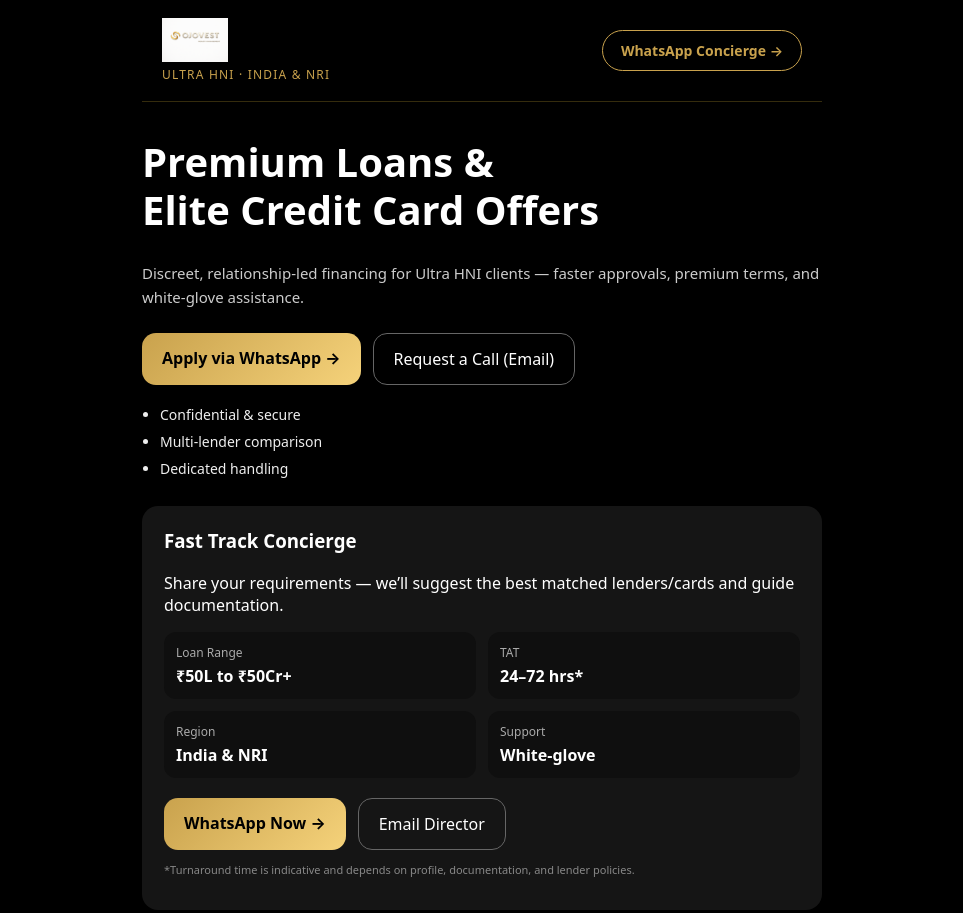
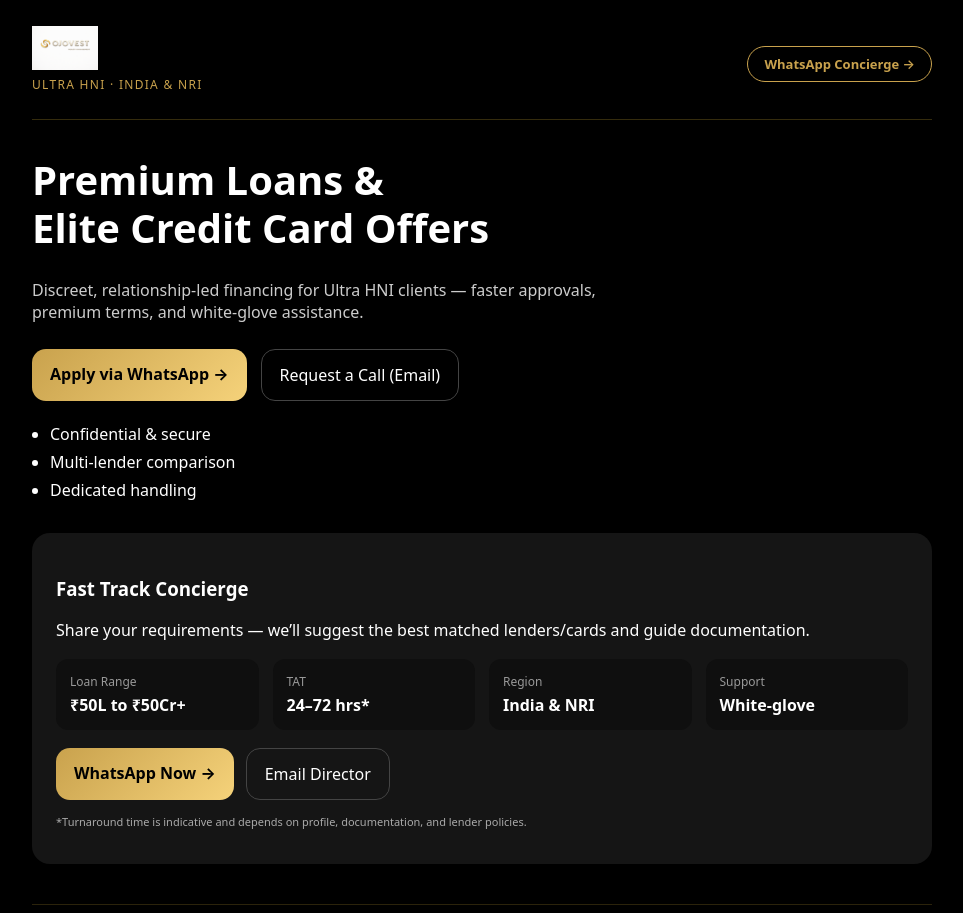
Before and after one commit to ojovest/ojovest, a Next.js app: page / in a window 1280 px wide. Shown: the top 913 px of the page, without its empty margins (158-1121 px from the left). Built offline with nearby package versions, Linux system fonts and the light colour scheme.

Commit message:
Update globals.css

```diff
--- a/app/globals.css
+++ b/app/globals.css
@@ -1,264 +1,207 @@
-/* =====================
-   Global Reset
-===================== */
-* {
-  box-sizing: border-box;
+/* ===== Base ===== */
+body {
+  background: #000;
+  color: #fff;
+  font-family: system-ui, -apple-system, sans-serif;
+  margin: 0;
 }
 
-body {
-  margin: 0;
-  background: #000;
-  color: #fff;
-  font-family: system-ui, -apple-system, BlinkMacSystemFont, "Segoe UI",
-    sans-serif;
+.container {
+  max-width: 900px;
+  margin: 0 auto;
+  padding: 0 22px 40px;
 }
 
-/* =====================
-   Layout Container
-===================== */
-.container {
-  max-width: 720px;
-  margin: 0 auto;
-  padding: 0 20px 40px;
-}
-
-/* =====================
-   Sticky Premium Header
-===================== */
+/* ===== Header ===== */
 .header {
-  position: sticky;
-  top: 0;
-  z-index: 1000;
-
   display: flex;
   flex-direction: column;
   align-items: center;
   gap: 10px;
-
-  padding: 18px 20px;
-  background: rgba(0, 0, 0, 0.9);
-  backdrop-filter: blur(10px);
-
+  padding: 26px 0;
   border-bottom: 1px solid rgba(212, 175, 55, 0.25);
   text-align: center;
 }
 
-/* Desktop header layout */
+.headerLeft {
+  display: flex;
+  flex-direction: column;
+  align-items: center;
+  gap: 6px;
+}
+
+.logo {
+  height: 44px;
+  max-width: 220px;
+}
+
+.subtitle {
+  font-size: 12px;
+  letter-spacing: 1.3px;
+  text-transform: uppercase;
+  color: #c9a24d;
+}
+
+.header-cta {
+  margin-top: 8px;
+  padding: 8px 16px;
+  border-radius: 999px;
+  border: 1px solid #c9a24d;
+  color: #c9a24d;
+  text-decoration: none;
+  font-size: 13px;
+  font-weight: 600;
+}
+
+/* Desktop header */
 @media (min-width: 900px) {
   .header {
     flex-direction: row;
     justify-content: space-between;
     text-align: left;
   }
-}
 
-/* =====================
-   Header Left
-===================== */
-.headerLeft {
-  display: flex;
-  flex-direction: column;
-  align-items: center;
-}
-
-@media (min-width: 900px) {
   .headerLeft {
     align-items: flex-start;
   }
 }
 
-/* =====================
-   Logo
-===================== */
-.logo {
-  height: 44px;
-  width: auto;
-  max-width: 220px;
-  display: block;
-}
-
-/* =====================
-   Subtitle
-===================== */
-.subtitle {
-  margin-top: 4px;
-  font-size: 12px;
-  letter-spacing: 1.2px;
-  text-transform: uppercase;
-  color: #c9a24d;
-}
-
-/* =====================
-   Header CTA Button
-===================== */
-.header-cta {
-  margin-top: 10px;
-  padding: 10px 18px;
-  font-size: 14px;
-  font-weight: 600;
-
-  border-radius: 999px;
-  border: 1px solid #c9a24d;
-  color: #c9a24d;
-  text-decoration: none;
-
-  transition: all 0.25s ease;
-}
-
-.header-cta:hover {
-  background: #c9a24d;
-  color: #000;
-}
-
-@media (min-width: 900px) {
-  .header-cta {
-    margin-top: 0;
-  }
-}
-
-/* =====================
-   Hero Section
-===================== */
+/* ===== Hero ===== */
 .heroTitle {
   margin-top: 36px;
-  font-size: 32px;
-  font-weight: 700;
+  font-size: 40px;
   line-height: 1.2;
 }
 
-@media (min-width: 900px) {
-  .heroTitle {
-    font-size: 40px;
-  }
+.heroDesc {
+  margin-top: 14px;
+  color: #ccc;
+  max-width: 600px;
 }
 
-.heroDesc {
-  margin-top: 16px;
-  font-size: 15px;
-  color: #ccc;
-  line-height: 1.6;
+/* ===== CTAs ===== */
+.ctaRow {
+  display: flex;
+  gap: 14px;
+  margin-top: 26px;
+  flex-wrap: wrap;
 }
 
-/* =====================
-   CTA Row
-===================== */
-.ctaRow {
-  margin-top: 24px;
-  display: flex;
-  flex-wrap: wrap;
-  gap: 12px;
-}
-
-/* Primary CTA */
 .cta {
   background: linear-gradient(135deg, #c9a24d, #f5d27a);
   color: #000;
-  padding: 14px 20px;
+  padding: 14px 18px;
   border-radius: 14px;
   font-weight: 700;
   text-decoration: none;
 }
 
-/* Secondary CTA */
 .ctaSecondary {
-  padding: 14px 20px;
+  padding: 14px 18px;
   border-radius: 14px;
-  border: 1px solid #666;
+  border: 1px solid #444;
   color: #fff;
   text-decoration: none;
 }
 
-/* =====================
-   Trust List
-===================== */
+/* ===== Trust ===== */
 .trustList {
-  margin-top: 20px;
+  margin-top: 22px;
   padding-left: 18px;
-  font-size: 14px;
-  color: #eee;
 }
 
 .trustList li {
-  margin-bottom: 8px;
+  margin-bottom: 6px;
 }
 
-/* =====================
-   Card
-===================== */
+/* ===== Card ===== */
 .card {
-  margin-top: 28px;
+  margin-top: 32px;
   background: #151515;
-  border-radius: 16px;
-  padding: 22px;
+  border-radius: 18px;
+  padding: 24px;
 }
 
-.card h3 {
-  margin-top: 0;
-}
-
-/* =====================
-   Card Grid
-===================== */
 .cardGrid {
-  margin-top: 16px;
+  margin-top: 18px;
   display: grid;
-  grid-template-columns: repeat(2, 1fr);
-  gap: 12px;
+  grid-template-columns: repeat(auto-fit, minmax(160px, 1fr));
+  gap: 14px;
 }
 
 .cardItem {
   background: #0f0f0f;
+  padding: 14px;
   border-radius: 12px;
-  padding: 12px;
 }
 
 .cardLabel {
   font-size: 12px;
+  color: #999;
+}
+
+.cardValue {
+  margin-top: 4px;
+  font-weight: 700;
+}
+
+.cardActions {
+  margin-top: 18px;
+  display: flex;
+  gap: 12px;
+  flex-wrap: wrap;
+}
+
+.finePrint {
+  margin-top: 14px;
+  font-size: 11px;
   color: #aaa;
 }
 
-.cardValue {
-  font-weight: 700;
-  margin-top: 4px;
+/* ===== Footer ===== */
+.footer {
+  margin-top: 40px;
+  padding-top: 22px;
+  border-top: 1px solid rgba(212, 175, 55, 0.2);
 }
 
-/* =====================
-   Card Actions
-===================== */
-.cardActions {
-  margin-top: 20px;
+.footerRow {
   display: flex;
+  justify-content: space-between;
   flex-wrap: wrap;
   gap: 12px;
 }
 
-/* =====================
-   Fine Print
-===================== */
-.finePrint {
-  margin-top: 12px;
-  font-size: 11px;
-  color: #888;
-}
-/* Floating WhatsApp Button */
-.floatingWhatsapp {
-  position: fixed;
-  right: 18px;
-  bottom: 18px;
-  z-index: 9999;
-
-  padding: 14px 18px;
-  border-radius: 999px;
-
-  background: linear-gradient(135deg, #c9a24d, #f5d27a);
-  color: #000;
+.footerBrand {
   font-weight: 800;
-  text-decoration: none;
-
-  box-shadow: 0 10px 25px rgba(0,0,0,0.35);
+  letter-spacing: 1px;
 }
 
-.floatingWhatsapp:hover {
-  opacity: 0.95;
-  transform: translateY(-1px);
+.footerLinks {
+  display: flex;
+  gap: 10px;
+  align-items: center;
 }
+
+.footerLink {
+  color: #c9a24d;
+  font-size: 13px;
+  text-decoration: none;
+}
+
+.footerDot {
+  color: #555;
+}
+
+.footerDisclaimer {
+  margin-top: 14px;
+  font-size: 12px;
+  color: #bbb;
+  line-height: 1.5;
+}
+
+.footerCopyright {
+  margin-top: 8px;
+  font-size: 12px;
+  color: #777;
+}
```
